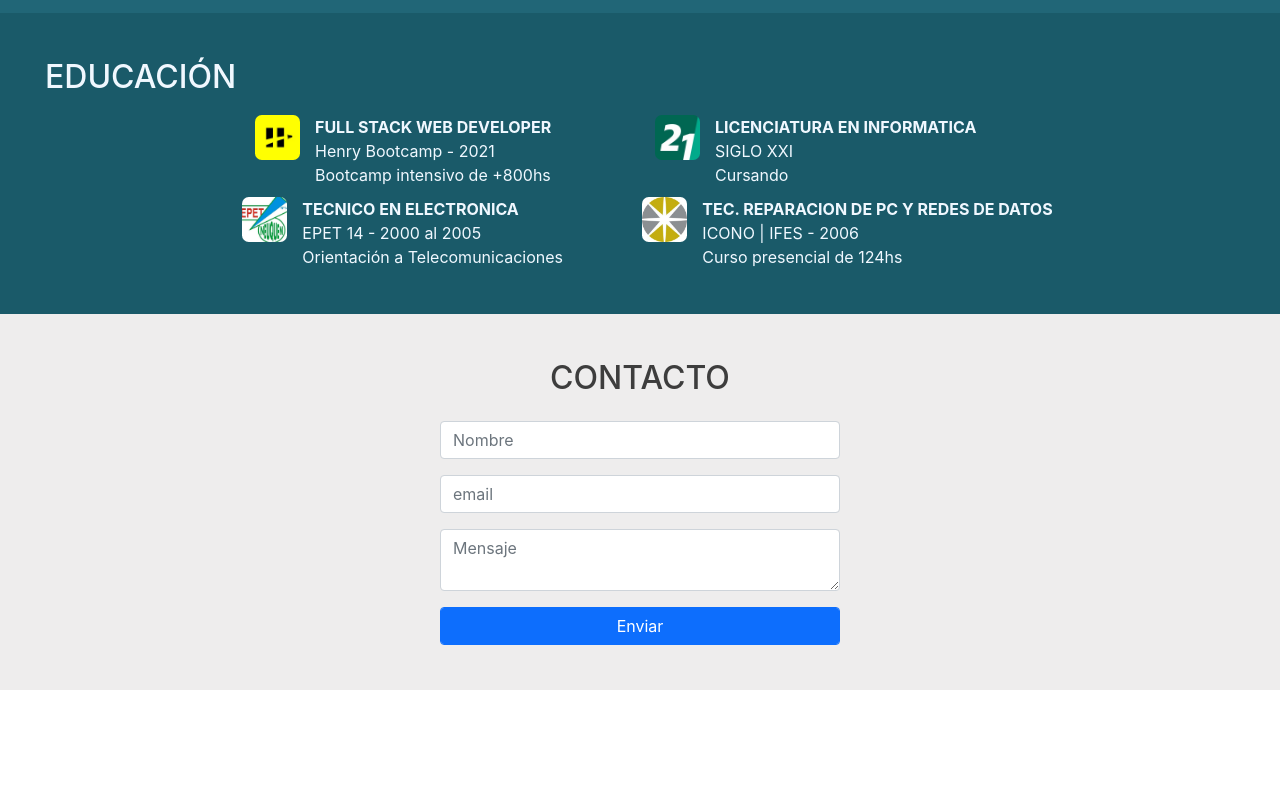
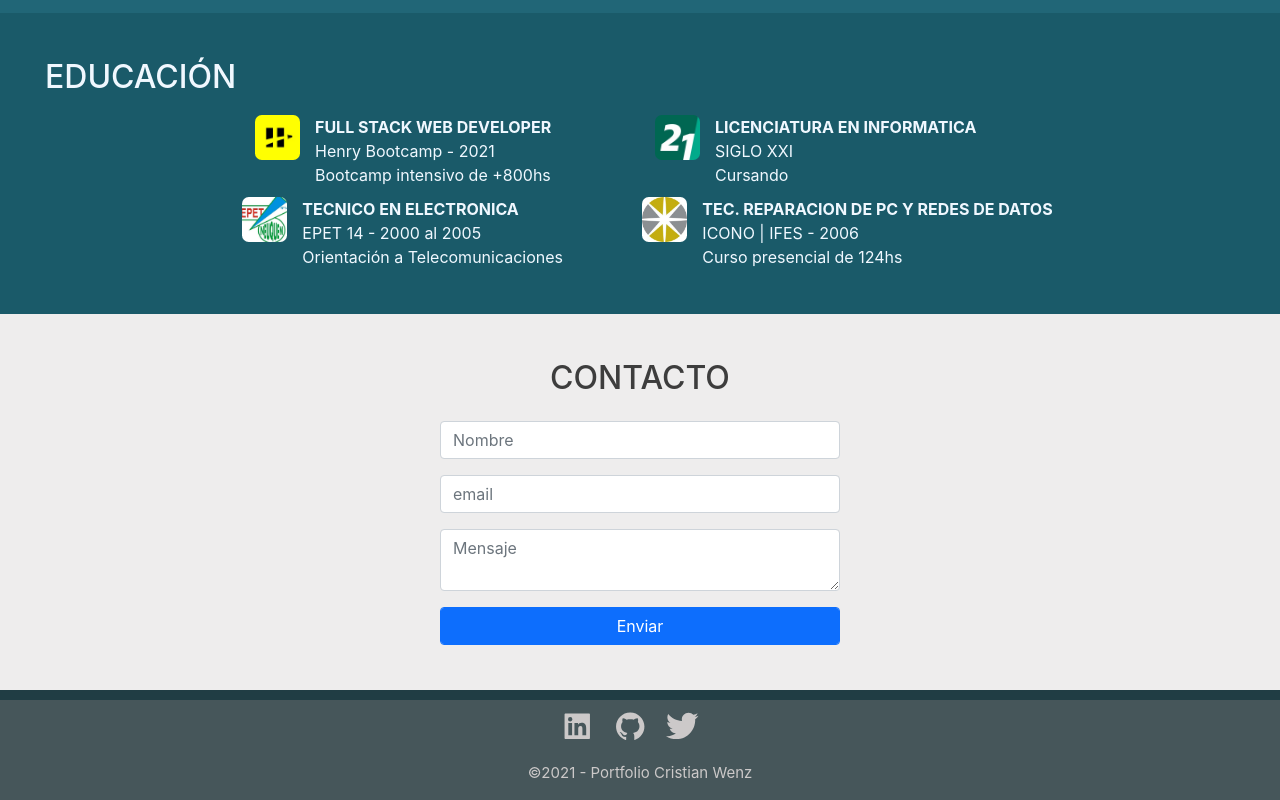
Before and after one commit to cdwenz/wenz-portfolio, a React (Create React App) app: page / in a window 1280 px wide. Shown: the part 2904-3704 px from the top of the page. Before the commit the page ends 3594 px from the top, so only its background shows below. Built offline with nearby package versions, Linux system fonts and the light colour scheme.

Commit message:
finish footer

```diff
--- a/src/App.js
+++ b/src/App.js
@@ -9,6 +9,7 @@ import Contact from './Components/Contact/Contact';
 import Textra from 'react-textra';
 import Proyects from './Components/Proyects/Proyects';
 import { Fade } from 'react-awesome-reveal';
+import Footer from './Components/Footer/Footer';
 
 const data1 = [
   'Cristian Wenz'
@@ -45,6 +46,8 @@ function App() {
 
         <Fade triggerOnce><Contact /></Fade>
 
+        <Fade triggerOnce><Footer /></Fade>
+
       </div>
     </div>
   );
--- a/src/Components/Footer/Footer.jsx
+++ b/src/Components/Footer/Footer.jsx
@@ -1,9 +1,28 @@
-import React from 'react'
+import React from 'react';
+import styles from './footer.module.css'
+import { AiFillGithub, AiFillLinkedin } from 'react-icons/ai';
+import { GrTwitter } from 'react-icons/gr';
 
 export default function Footer() {
     return (
-        <div>
-
-        </div>
+        <div className={styles.bottomPrimary}>
+   <div className={styles.social}>
+  <a href="https://www.linkedin.com/in/cristian-wenz-dev/"
+    target="_blank" rel="noreferrer">
+      <AiFillLinkedin className={styles.iconBottom}/>
+  </a>
+  <a href="https://github.com/cdwenz"
+    target="_blank" rel="noreferrer">
+      <AiFillGithub className={styles.iconBottom}/>
+  </a>
+  <a href="https://twitter.com/cdwenz"
+    target="_blank" rel="noreferrer">
+      <GrTwitter className={styles.iconBottom}/>
+  </a>
+  </div>
+  <div className={styles.copyr}>
+  ©2021 - Portfolio Cristian Wenz
+  </div>
+</div>
     )
 }
--- a/src/Components/Footer/footer.module.css
+++ b/src/Components/Footer/footer.module.css
@@ -0,0 +1,39 @@
+.bottomPrimary {
+    height: 100px;
+    margin-top: 10px;
+    justify-content: center;
+    background-color: #77777770;
+    backdrop-filter: blur(30px);
+    text-align: -webkit-center;
+    bottom: 0px;
+  }
+  .social {
+    padding: 10px;
+  }
+  .bottomPrimary a {
+    text-decoration: none;
+    color: rgb(204, 201, 201);
+    font-size: small;
+    margin-right: 20px;
+  }
+  .iconBottom {
+    height: 2.5em;
+    width: 2.5em;
+    text-decoration: none;
+    color: rgb(204, 201, 201);
+    transition: 0.5s;
+  }
+  .iconBottom:hover {
+    color: white;
+    transform: translateY(-5px);
+  }
+  .item:hover,
+  .copyr:hover {
+    color: white;
+  }
+
+  .copyr {
+    font-size: 15px;
+    padding-top: 10px;
+    color: rgb(204, 201, 201);
+  }
```
